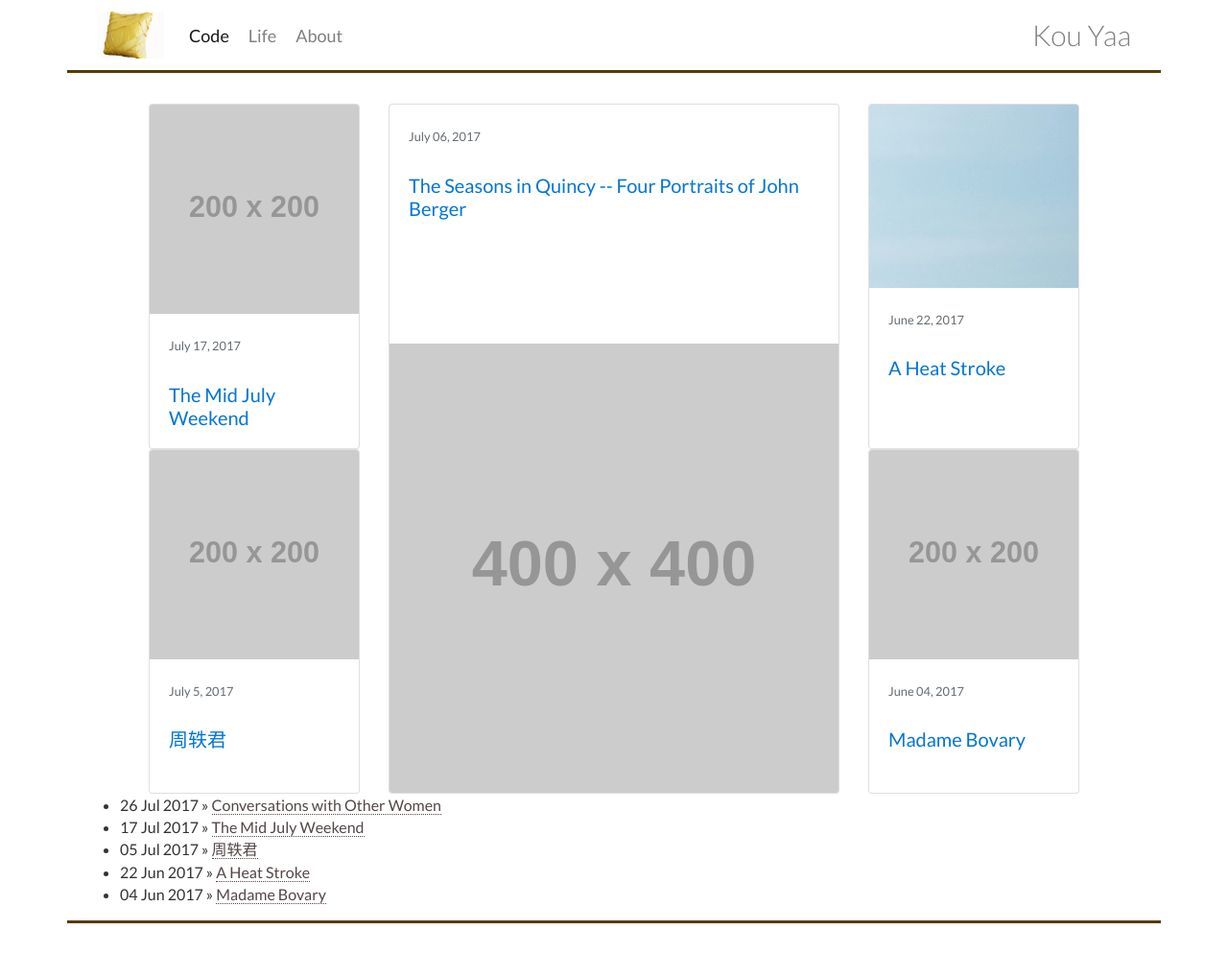
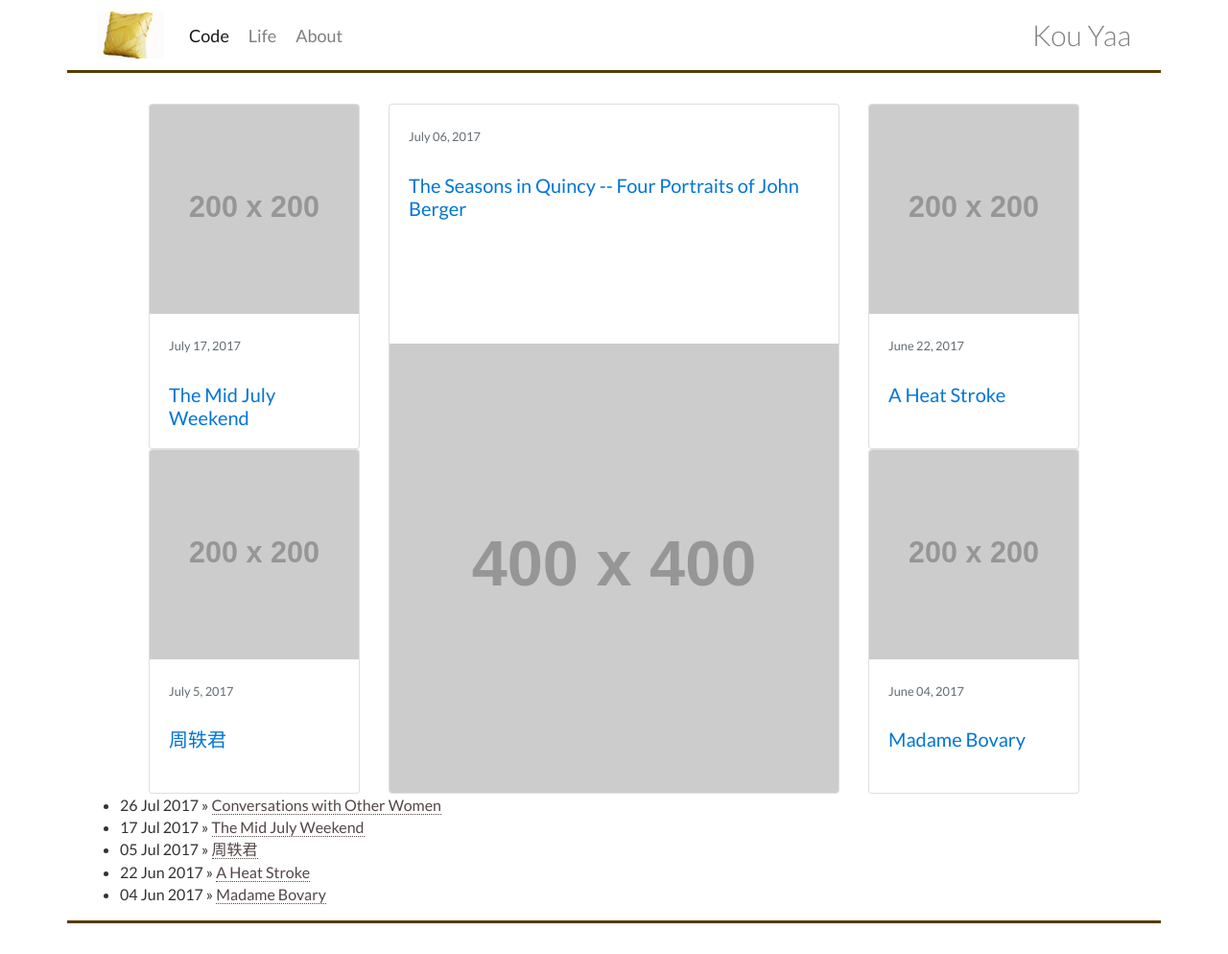
Before and after one commit to yinkouya/yinkouya.github.io, a Jekyll site: the page built from life.html, in a window 1280 px wide. Shown: the whole page at 96% size. Built offline with Jekyll 4.4.1, drawn with Linux system fonts in a browser that asks for light colours; nearby versions of some CDN libraries.

Commit message:
Update life.html

```diff
--- a/life.html
+++ b/life.html
@@ -32,7 +32,7 @@ layout: default
 
   <div class="col-sm-3">
     <div class="card h-50">
-      <img class="card-img-top img-fluid" src="img/topright.jpg" alt="Card image cap">
+      <img class="card-img-top img-fluid" src="http://via.placeholder.com/200x200" alt="Card image cap">
       <div class="card-block">
         <p class="card-text"><small class="text-muted">June 22, 2017</small></p>
         <a href="{{ site.baseurl }}/life/A-Heat-Stroke.html"><h4 class="card-title">A Heat Stroke</h4></a>
```
